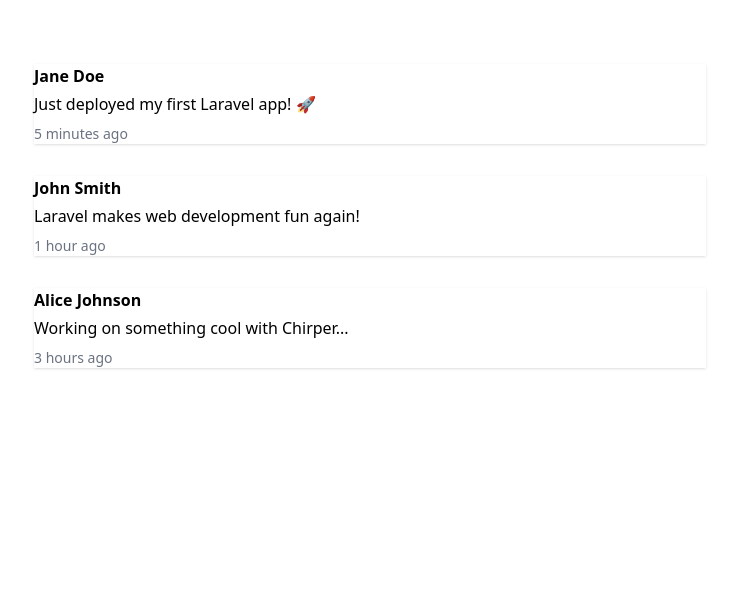
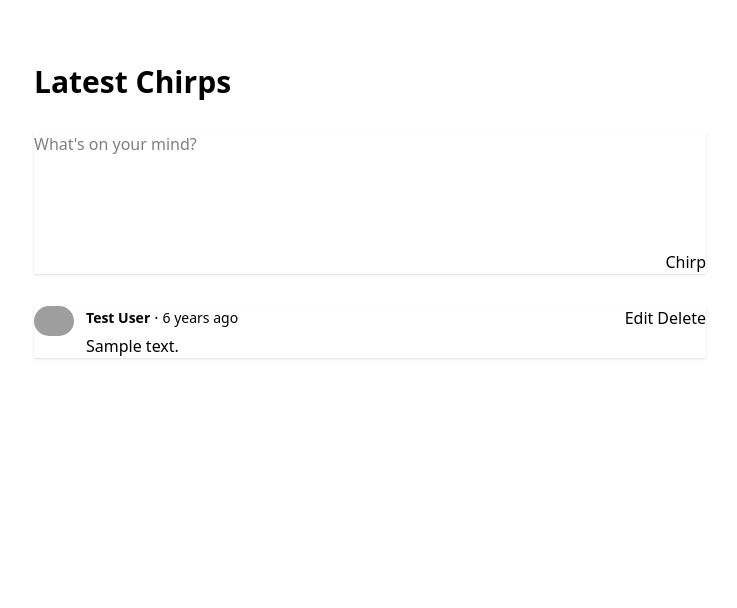
Before and after one commit to Karen-Kwatia/chirper, a Laravel app: page / in a window 1280 px wide. Shown: the part 52-660 px from the top of the page, without its empty margins (270-1007 px from the left). Run offline with Laravel 12, Linux system fonts and the light colour scheme; data comes from the database, SQL or seed files in the repository; tables that the repository leaves empty hold one stand-in row (values such as "Sample post"); style sheets or scripts are compiled from the project's sources; some libraries are stand-ins or nearby versions; some web fonts are replaced; grey boxes are pictures that could not be loaded.

Commit message:
Update chirp feed and add edit and delete functionality

```diff
--- a/app/Http/Controllers/ChirpController.php
+++ b/app/Http/Controllers/ChirpController.php
@@ -2,29 +2,57 @@
 
 namespace App\Http\Controllers;
 
+use App\Models\Chirp;
 use Illuminate\Http\Request;
 
 class ChirpController extends Controller
 {
     public function index()
     {
-        $chirps = [
-            [
-                'author' => 'Jane Doe',
-                'message' => 'Just deployed my first Laravel app! 🚀',
-                'time' => '5 minutes ago'
-            ],
-            [
-                'author' => 'John Smith',
-                'message' => 'Laravel makes web development fun again!',
-                'time' => '1 hour ago'
-            ],
-            [
-                'author' => 'Alice Johnson',
-                'message' => 'Working on something cool with Chirper...',
-                'time' => '3 hours ago'
-            ]
-        ];
-        return view('home',['chirps' => $chirps]);
+        $chirps = Chirp::with('user')
+            ->latest()
+            ->take(50)
+            ->get();
+
+        return view('home', compact('chirps'));
+    }
+
+    public function store(Request $request)
+    {
+        $validated = $request->validate([
+            'message' => 'required|string|max:255',
+        ], [
+            'message.required' => 'Please write something to chirp!',
+            'message.max' => 'Chirps must be 255 characters or less.',
+        ]);
+
+        Chirp::create([
+            'message' => $validated['message'],
+            'user_id' => null,
+        ]);
+
+        return redirect('/')->with('success', 'Your chirp has been posted!');
+    }
+
+    public function edit(Chirp $chirp)
+    {
+        // We'll add authorization in lesson 11
+        return view('chirps.edit', compact('chirp'));
+    }
+
+    public function update(Request $request, Chirp $chirp)
+    {
+        if ($request->user()->cannot('update', $chirp)) {
+            abort(403);
+        }
+        // ... rest of method
+    }
+
+    public function destroy(Chirp $chirp)
+    {
+        $this->authorize('delete',$chirp);
+        $chirp->delete();
+
+        return redirect('/')->with('success', 'Chirp deleted!');
     }
 }
--- /dev/null
+++ b/app/Models/Chirp.php
@@ -0,0 +1,20 @@
+<?php
+
+namespace App\Models;
+
+use Illuminate\Database\Eloquent\Model;
+use App\Models\User;
+use Illuminate\Database\Eloquent\Relations\BelongsTo;
+
+
+class Chirp extends Model
+{
+    protected $fillable = [
+        'message',
+    ];
+
+    public function user(): BelongsTo
+    {
+        return $this->belongsTo(User::class);
+    }
+}
--- a/app/Models/User.php
+++ b/app/Models/User.php
@@ -3,12 +3,14 @@
 namespace App\Models;
 
 // use Illuminate\Contracts\Auth\MustVerifyEmail;
+use Illuminate\Database\Eloquent\Relations\HasMany;
 use Database\Factories\UserFactory;
 use Illuminate\Database\Eloquent\Attributes\Fillable;
 use Illuminate\Database\Eloquent\Attributes\Hidden;
 use Illuminate\Database\Eloquent\Factories\HasFactory;
 use Illuminate\Foundation\Auth\User as Authenticatable;
 use Illuminate\Notifications\Notifiable;
+use App\Models\Chirp;
 
 #[Fillable(['name', 'email', 'password'])]
 #[Hidden(['password', 'remember_token'])]
@@ -29,4 +31,9 @@ class User extends Authenticatable
             'password' => 'hashed',
         ];
     }
+
+    public function chirps(): HasMany
+    {
+        return $this->hasMany(Chirp::class);
+    }
 }
--- /dev/null
+++ b/resources/views/components/chirp.blade.php
@@ -0,0 +1,68 @@
+@props(['chirp'])
+
+<div class="card bg-base-100 shadow">
+    <div class="card-body">
+        <div class="flex space-x-3">
+
+            @if ($chirp->user)
+                <div class="avatar">
+                    <div class="size-10 rounded-full">
+                        <img src="https://avatars.laravel.cloud/{{ urlencode($chirp->user->email) }}"
+                            alt="{{ $chirp->user->name }}'s avatar" class="rounded-full" />
+                    </div>
+                </div>
+            @else
+                <div class="avatar placeholder">
+                    <div class="size-10 rounded-full">
+                        <img src="https://avatars.laravel.cloud/f61123d5-0b27-434c-a4ae-c653c7fc9ed6?vibe=stealth"
+                            alt="Anonymous User" class="rounded-full" />
+                    </div>
+                </div>
+            @endif
+
+            <div class="min-w-0 flex-1">
+
+                <div class="flex justify-between w-full">
+                    <div class="flex items-center gap-1">
+                        <span class="text-sm font-semibold">
+                            {{ $chirp->user ? $chirp->user->name : 'Anonymous' }}
+                        </span>
+
+                        <span class="text-base-content/60">·</span>
+
+                        <span class="text-sm text-base-content/60">
+                            {{ $chirp->created_at->diffForHumans() }}
+                        </span>
+
+                        @if ($chirp->updated_at->gt($chirp->created_at->addSeconds(5)))
+                            <span class="text-base-content/60">·</span>
+                            <span class="text-sm text-base-content/60 italic">
+                                edited
+                            </span>
+                        @endif
+                    </div>
+
+                    <div class="flex gap-1">
+                        <a href="/chirps/{{ $chirp->id }}/edit" class="btn btn-ghost btn-xs">
+                            Edit
+                        </a>
+
+                        <form method="POST" action="/chirps/{{ $chirp->id }}">
+                            @csrf
+                            @method('DELETE')
+
+                            <button type="submit"
+                                onclick="return confirm('Are you sure you want to delete this chirp?')"
+                                class="btn btn-ghost btn-xs text-error">
+                                Delete
+                            </button>
+                        </form>
+                    </div>
+                </div>
+
+                <p class="mt-1">{{ $chirp->message }}</p>
+
+            </div>
+        </div>
+    </div>
+</div>
--- a/resources/views/components/layout.blade.php
+++ b/resources/views/components/layout.blade.php
@@ -1,11 +1,11 @@
 <!DOCTYPE html>
 <html lang="en" data-theme="lofi">
-    <!-- /*daisy ui*/ -->
+<!-- /*daisy ui*/ -->
 
 <head>
     <meta charset="UTF-8">
     <meta name="viewport" content="width=device-width, initial-scale=1.0">
-    <title>{{ isset($title)? $title .' -Chirper' : 'Chirper' }}</title>
+    <title>{{ isset($title) ? $title . ' -Chirper' : 'Chirper' }}</title>
     <link rel="preconnect" href="<https://fonts.bunny.net>">
     <link href="https://fonts.bunny.net/css?family=instrument-sans:400,500,600,700" rel="stylesheet" />
     <link href="https://cdn.jsdelivr.net/npm/daisyui@5" rel="stylesheet" type="text/css" />
@@ -24,6 +24,19 @@
             <a href="#" class="btn btn-primary btn-sm">Sign Up</a>
         </div>
     </nav>
+    <!-- Success Toast -->
+    @if (session('success'))
+        <div class="toast toast-top toast-center">
+            <div class="alert alert-success animate-fade-out">
+                <svg xmlns="<http://www.w3.org/2000/svg>" class="h-6 w-6 shrink-0 stroke-current" fill="none"
+                    viewBox="0 0 24 24">
+                    <path stroke-linecap="round" stroke-linejoin="round" stroke-width="2"
+                        d="M9 12l2 2 4-4m6 2a9 9 0 11-18 0 9 9 0 0118 0z" />
+                </svg>
+                <span>{{ session('success') }}</span>
+            </div>
+        </div>
+    @endif
 
     <main class="flex-1 container mx-auto px-4 py-8">
         {{ $slot }}
--- a/resources/views/home.blade.php
+++ b/resources/views/home.blade.php
@@ -1,18 +1,59 @@
 <x-layout>
     <x-slot:title>
-        Welcome
+        Home Feed
     </x-slot:title>
+
     <div class="max-w-2xl mx-auto">
-        @foreach ($chirps as $chirp)
-            <div class="card bg-base-100 shadow mt-8">
-                <div class="card-body">
-                    <div>
-                        <div class="font-semibold">{{ $chirp['author'] }}</div>
-                        <div class="mt-1">{{ $chirp['message'] }}</div>
-                        <div class="text-sm text-gray-500 mt-2">{{ $chirp['time'] }}</div>
+        <h1 class="text-3xl font-bold mt-8">Latest Chirps</h1>
+
+        <!-- Chirp Form -->
+        <div class="card bg-base-100 shadow mt-8">
+            <div class="card-body">
+                <form method="POST" action="/chirps">
+                    @csrf
+
+                    <div class="form-control w-full">
+                        <textarea name="message" placeholder="What's on your mind?"
+                            class="textarea textarea-bordered w-full resize-none @error('message') textarea-error @enderror"
+                            rows="4" maxlength="255" required>{{ old('message') }}</textarea>
+
+                        @error('message')
+                            <div class="label">
+                                <span class="label-text-alt text-error">{{ $message }}</span>
+                            </div>
+                        @enderror
+                    </div>
+
+                    <div class="mt-4 flex items-center justify-end">
+                        <button type="submit" class="btn btn-primary btn-sm">
+                            Chirp
+                        </button>
+                    </div>
+                </form>
+            </div>
+        </div>
+
+        <!-- Feed -->
+        <div class="space-y-4 mt-8">
+            @forelse ($chirps as $chirp)
+                <x-chirp :chirp="$chirp" />
+            @empty
+                <div class="hero py-12">
+                    <div class="hero-content text-center">
+                        <div>
+                            <svg class="mx-auto h-12 w-12 opacity-30" fill="none" stroke="currentColor" viewBox="0 0 24 24">
+                                <path stroke-linecap="round" stroke-linejoin="round" stroke-width="2"
+                                    d="M8 12h.01M12 12h.01M16 12h.01M21 12c0 4.418-4.03 8-9 8a9.863 9.863 0 01-4.255-.949L3 20l1.395-3.72C3.512 15.042 3 13.574 3 12c0-4.418 4.03-8 9-8s9 3.582 9 8z">
+                                </path>
+                            </svg>
+
+                            <p class="mt-4 text-base-content/60">
+                                No chirps yet. Be the first to chirp!
+                            </p>
+                        </div>
                     </div>
                 </div>
-            </div>
-        @endforeach
+            @endforelse
+        </div>
     </div>
 </x-layout>
--- a/routes/web.php
+++ b/routes/web.php
@@ -4,3 +4,11 @@ use Illuminate\Support\Facades\Route;
 use App\Http\Controllers\ChirpController;
 
 Route::get('/', [ChirpController::class, 'index']);
+
+Route::post('/chirps', [ChirpController::class, 'store']);
+
+Route::get('/chirps/{chirp}/edit', [ChirpController::class, 'edit']);
+
+Route::put('/chirps/{chirp}', [ChirpController::class, 'update']);
+
+Route::delete('/chirps/{chirp}', [ChirpController::class, 'destroy']);
```
Also changed, not shown: app/Policies/ChirpPolicy.php (added, +62 -0 lines), database/seeders/ChirpSeeder.php (added, +52 -0 lines), resources/views/chirps/edit.blade.php (added, +39 -0 lines), database/migrations/0001_01_01_000000_create_users_table.php, database/migrations/2026_11_24_222838_create_chirps_table.php (added).
